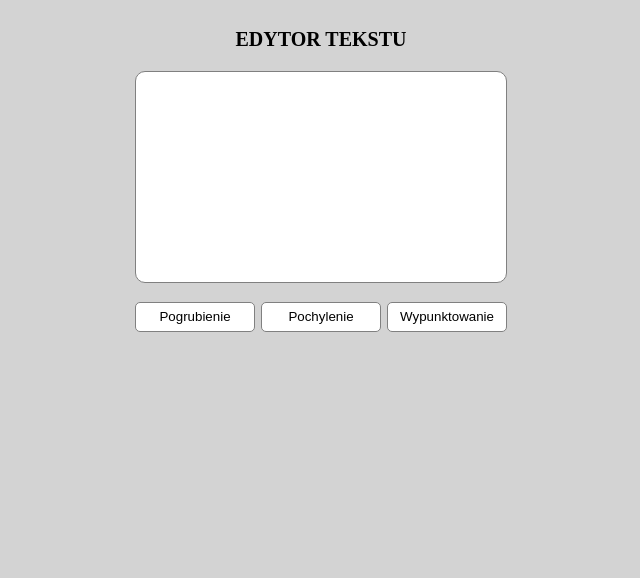
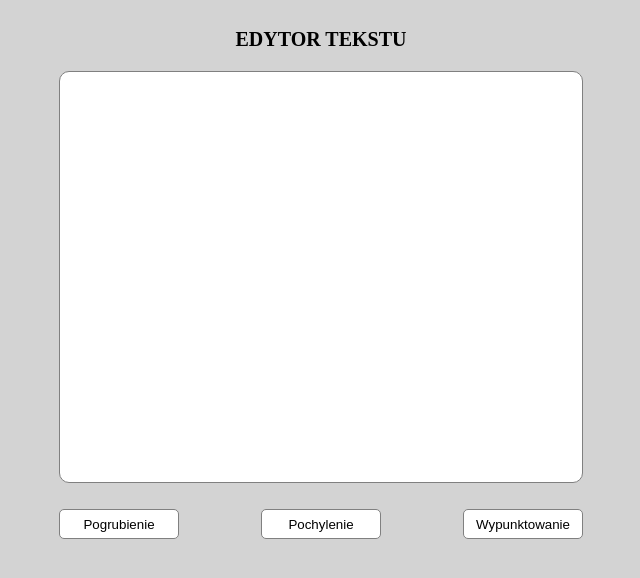
Before and after one commit to AniaPalaszkiewicz/Ania, a plain HTML site: page index.html in a window 1280 px wide. Shown: the whole page, without its empty margins (319-959 px from the left). Drawn offline with Linux system fonts and the light colour scheme.

Commit message:
text editor

```diff
--- a/index.css
+++ b/index.css
@@ -11,8 +11,8 @@ p {
     font-weight: bold;
 }
 .edit {
-    height: 200px;
-    width: 360px;
+    min-height: 50vh;
+    width: 40vw;
     padding: 5px;
     background-color: white;
     margin-bottom: 5%;
```
